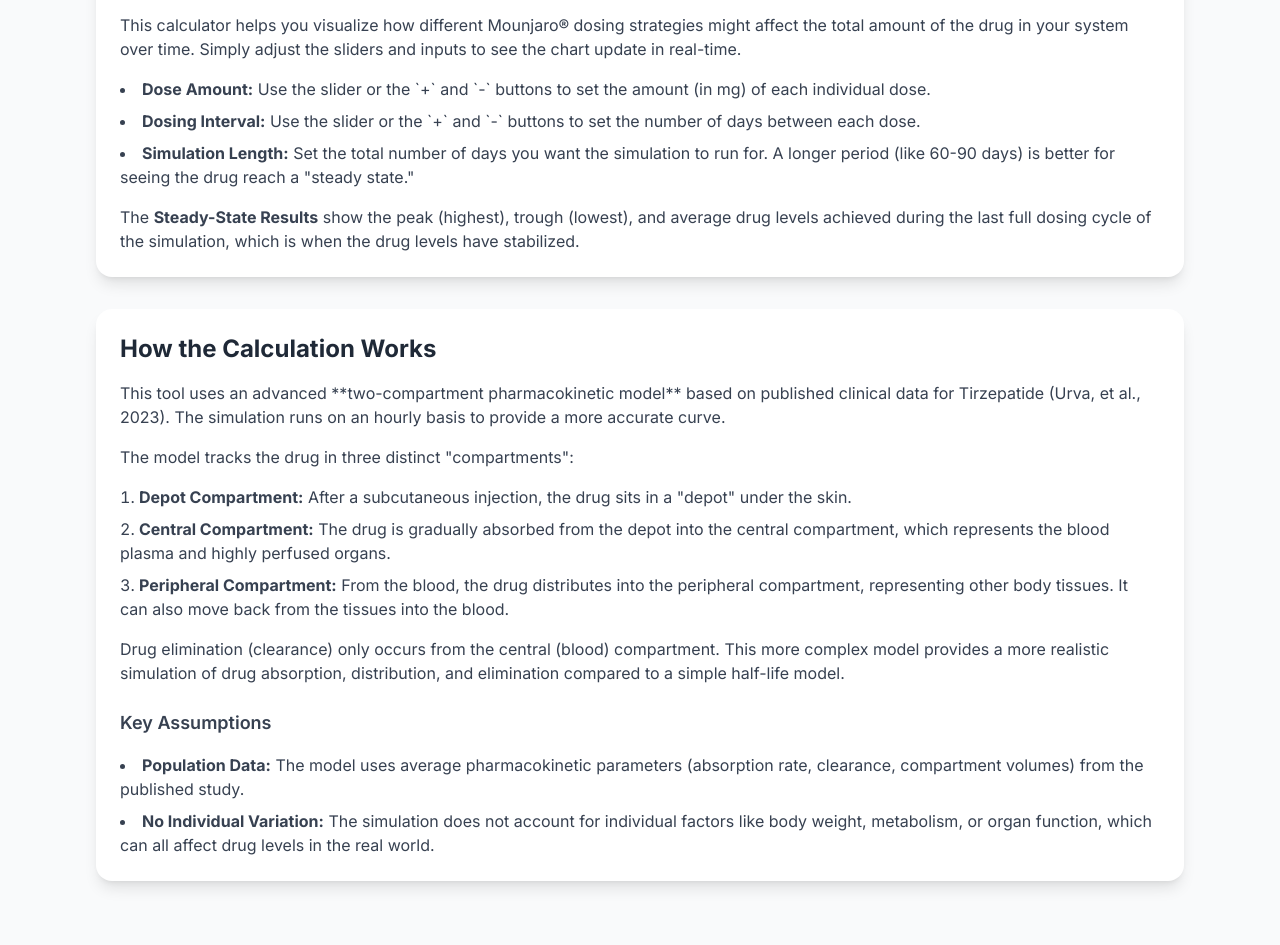
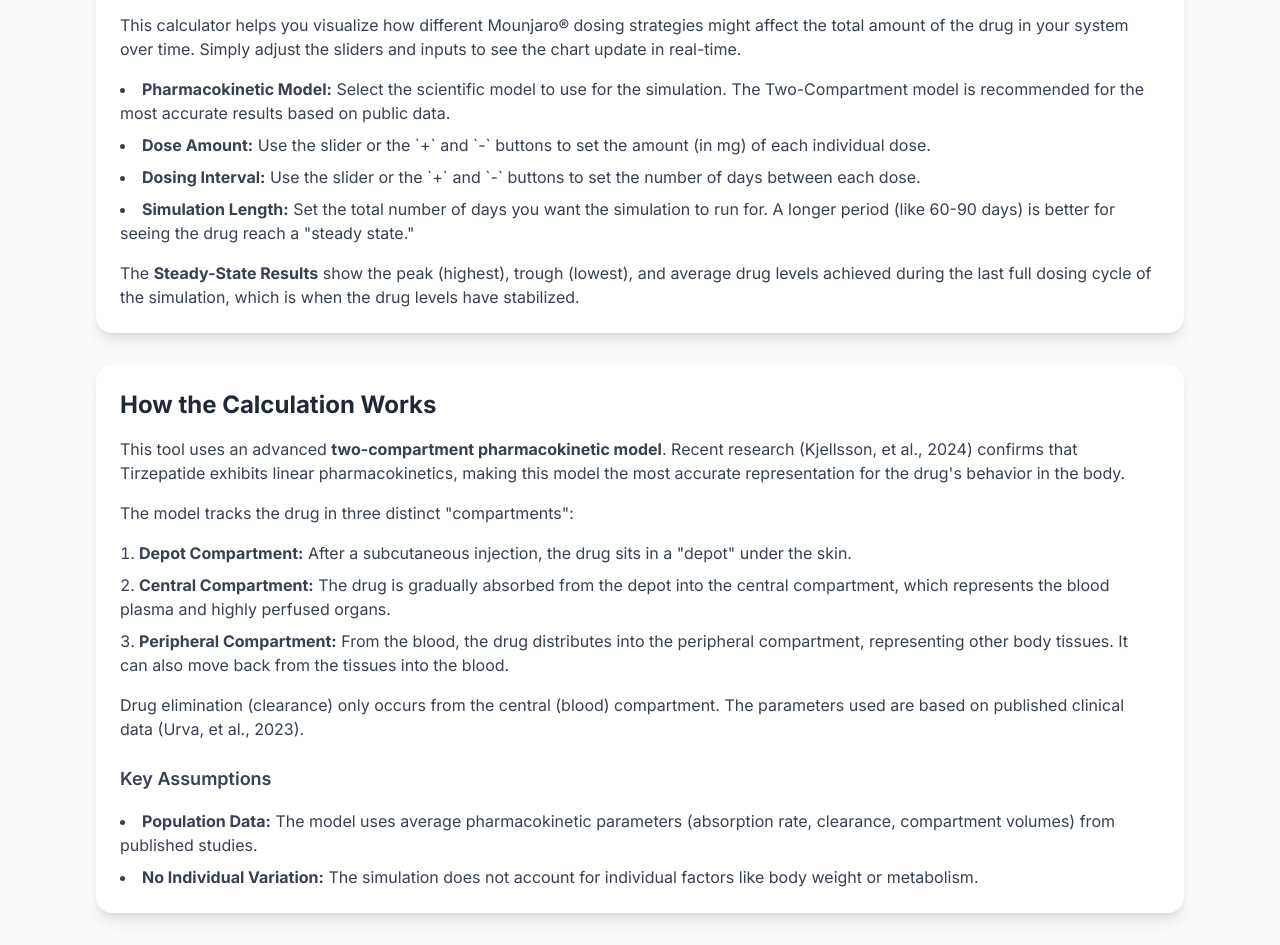
Before and after one commit to angryowlltd/mounjaro-steady-state-calculator, a plain HTML site: page index.html in a window 1280 px wide. Shown: the part 905-1850 px from the top of the page. Before the commit the page ends 1818 px from the top, so only its background shows below. Drawn offline with nearby package versions, Linux system fonts and the light colour scheme.

Commit message:
Update to allow selecting the model

```diff
--- a/index.html
+++ b/index.html
@@ -105,6 +105,13 @@
                 <h2 class="text-xl font-bold mb-4 border-b pb-2">Simulation Controls</h2>
                 <div id="calculator-controls" class="space-y-6">
                     <div>
+                        <label for="model-selector" class="block text-sm font-medium text-gray-700">Pharmacokinetic Model</label>
+                        <select id="model-selector" class="mt-1 block w-full rounded-md border-gray-300 shadow-sm focus:border-indigo-500 focus:ring-indigo-500 sm:text-sm p-2">
+                            <option value="2-comp">Two-Compartment (Accurate)</option>
+                            <option value="1-comp">One-Compartment (Simple)</option>
+                        </select>
+                    </div>
+                    <div>
                         <label for="dose-amount" class="block text-sm font-medium text-gray-700">Dose Amount: <span id="dose-amount-value" class="font-bold">2.5 mg</span></label>
                         <div class="flex items-center space-x-2 mt-2">
                             <button id="dose-dec" class="px-3 py-1 bg-gray-200 text-gray-700 rounded-md hover:bg-gray-300">-</button>
@@ -124,10 +131,6 @@
                         <label for="simulation-days" class="block text-sm font-medium text-gray-700">Simulation Length (days)</label>
                         <input type="number" id="simulation-days" value="60" step="1" min="30" class="mt-1 block w-full rounded-md border-gray-300 shadow-sm focus:border-indigo-500 focus:ring-indigo-500 sm:text-sm p-2">
                     </div>
-                    <div class="text-xs text-gray-500 pt-2 border-t">
-                        <p><strong>Model:</strong> 2-Compartment PK</p>
-                        <p>Parameters based on clinical trial data for Tirzepatide.</p>
-                    </div>
                 </div>
             </div>
 
@@ -140,6 +143,7 @@
                 <div class="space-y-4 text-gray-700">
                     <p>This calculator helps you visualize how different Mounjaro® dosing strategies might affect the total amount of the drug in your system over time. Simply adjust the sliders and inputs to see the chart update in real-time.</p>
                     <ul class="list-disc list-inside space-y-2">
+                        <li><strong>Pharmacokinetic Model:</strong> Select the scientific model to use for the simulation. The Two-Compartment model is recommended for the most accurate results based on public data.</li>
                         <li><strong>Dose Amount:</strong> Use the slider or the `+` and `-` buttons to set the amount (in mg) of each individual dose.</li>
                         <li><strong>Dosing Interval:</strong> Use the slider or the `+` and `-` buttons to set the number of days between each dose.</li>
                         <li><strong>Simulation Length:</strong> Set the total number of days you want the simulation to run for. A longer period (like 60-90 days) is better for seeing the drug reach a "steady state."</li>
@@ -150,20 +154,8 @@
 
             <div class="bg-white p-6 rounded-2xl shadow-lg">
                 <h2 class="text-2xl font-bold mb-4 text-gray-800">How the Calculation Works</h2>
-                <div class="space-y-4 text-gray-700">
-                    <p>This tool uses an advanced **two-compartment pharmacokinetic model** based on published clinical data for Tirzepatide (Urva, et al., 2023). The simulation runs on an hourly basis to provide a more accurate curve.</p>
-                    <p>The model tracks the drug in three distinct "compartments":</p>
-                    <ol class="list-decimal list-inside space-y-2">
-                        <li><strong>Depot Compartment:</strong> After a subcutaneous injection, the drug sits in a "depot" under the skin.</li>
-                        <li><strong>Central Compartment:</strong> The drug is gradually absorbed from the depot into the central compartment, which represents the blood plasma and highly perfused organs.</li>
-                        <li><strong>Peripheral Compartment:</strong> From the blood, the drug distributes into the peripheral compartment, representing other body tissues. It can also move back from the tissues into the blood.</li>
-                    </ol>
-                    <p>Drug elimination (clearance) only occurs from the central (blood) compartment. This more complex model provides a more realistic simulation of drug absorption, distribution, and elimination compared to a simple half-life model.</p>
-                    <h3 class="text-lg font-semibold pt-2">Key Assumptions</h3>
-                    <ul class="list-disc list-inside space-y-2">
-                        <li><strong>Population Data:</strong> The model uses average pharmacokinetic parameters (absorption rate, clearance, compartment volumes) from the published study.</li>
-                        <li><strong>No Individual Variation:</strong> The simulation does not account for individual factors like body weight, metabolism, or organ function, which can all affect drug levels in the real world.</li>
-                    </ul>
+                <div id="explanation-content" class="space-y-4 text-gray-700">
+                    <!-- Content will be dynamically inserted here by JavaScript -->
                 </div>
             </div>
         </div>
@@ -172,6 +164,7 @@
 
     <script>
         // --- DOM Element References ---
+        const modelSelector = document.getElementById('model-selector');
         const doseAmountSlider = document.getElementById('dose-amount');
         const doseIntervalSlider = document.getElementById('dose-interval');
         const simulationDaysInput = document.getElementById('simulation-days');
@@ -191,87 +184,140 @@
         const ctx = document.getElementById('concentration-chart').getContext('2d');
         let concentrationChart;
 
+        // --- Model Explanations ---
+        const explanations = {
+            "1-comp": `
+                <p>This tool uses a simple <strong>one-compartment model</strong>. The simulation runs on a daily basis.</p>
+                <p>The model tracks the drug in two places:</p>
+                <ol class="list-decimal list-inside space-y-2">
+                    <li><strong>Depot:</strong> After injection, the drug sits in a depot under the skin and is slowly absorbed.</li>
+                    <li><strong>System:</strong> The drug is absorbed into the "system," which represents the entire body as a single unit. The drug is then eliminated from this system based on its half-life.</li>
+                </ol>
+                <h3 class="text-lg font-semibold pt-2">Key Assumptions</h3>
+                <ul class="list-disc list-inside space-y-2">
+                    <li><strong>Fixed Half-Life:</strong> The elimination half-life is fixed at 5 days.</li>
+                    <li><strong>Fixed Absorption Rate:</strong> The model assumes about 50% of the drug in the depot is absorbed each day.</li>
+                    <li><strong>Single Compartment:</strong> The body is treated as one uniform container. This model does not distinguish between blood and other body tissues.</li>
+                </ul>`,
+            "2-comp": `
+                <p>This tool uses an advanced <strong>two-compartment pharmacokinetic model</strong>. Recent research (Kjellsson, et al., 2024) confirms that Tirzepatide exhibits linear pharmacokinetics, making this model the most accurate representation for the drug's behavior in the body.</p>
+                <p>The model tracks the drug in three distinct "compartments":</p>
+                <ol class="list-decimal list-inside space-y-2">
+                    <li><strong>Depot Compartment:</strong> After a subcutaneous injection, the drug sits in a "depot" under the skin.</li>
+                    <li><strong>Central Compartment:</strong> The drug is gradually absorbed from the depot into the central compartment, which represents the blood plasma and highly perfused organs.</li>
+                    <li><strong>Peripheral Compartment:</strong> From the blood, the drug distributes into the peripheral compartment, representing other body tissues. It can also move back from the tissues into the blood.</li>
+                </ol>
+                <p>Drug elimination (clearance) only occurs from the central (blood) compartment. The parameters used are based on published clinical data (Urva, et al., 2023).</p>
+                <h3 class="text-lg font-semibold pt-2">Key Assumptions</h3>
+                <ul class="list-disc list-inside space-y-2">
+                    <li><strong>Population Data:</strong> The model uses average pharmacokinetic parameters (absorption rate, clearance, compartment volumes) from published studies.</li>
+                    <li><strong>No Individual Variation:</strong> The simulation does not account for individual factors like body weight or metabolism.</li>
+                </ul>`
+        };
+
         // --- Main Calculation Logic ---
         function runSimulation() {
-            // Get inputs from controls
+            const model = modelSelector.value;
+            switch(model) {
+                case '1-comp':
+                    runOneCompartmentSim();
+                    break;
+                case '2-comp':
+                    runTwoCompartmentSim();
+                    break;
+            }
+            updateExplanation();
+        }
+
+        function getCommonInputs() {
             const doseAmount = parseFloat(doseAmountSlider.value);
             const doseIntervalDays = parseInt(doseIntervalSlider.value);
             const simulationDays = parseInt(simulationDaysInput.value);
+            if (isNaN(doseAmount) || isNaN(doseIntervalDays) || isNaN(simulationDays) || doseAmount <= 0 || doseIntervalDays <= 0 || simulationDays <= 0) {
+                return null;
+            }
+            return { doseAmount, doseIntervalDays, simulationDays };
+        }
 
-            // --- Two-Compartment Model Parameters for Tirzepatide ---
-            // Source: Urva, S., O'Farrell, C., et al. (2023). Population pharmacokinetics of the GIP/GLP‐1 receptor agonist tirzepatide.
-            // CPT: Pharmacometrics & Systems Pharmacology, 12(6), 835-846. DOI: 10.1002/psp4.13099
-            const ka = 0.0374; // Absorption rate constant (per hour)
-            const CL = 0.0636; // Apparent clearance (L/hour)
-            const Vc = 5.77;   // Apparent volume of central compartment (L)
-            const Q = 0.0475;  // Apparent inter-compartmental clearance (L/hour)
-            const Vp = 3.95;   // Apparent volume of peripheral compartment (L)
+        function runOneCompartmentSim() {
+            const inputs = getCommonInputs();
+            if (!inputs) return;
+            const { doseAmount, doseIntervalDays, simulationDays } = inputs;
 
-            // Validate inputs
-            if (isNaN(doseAmount) || isNaN(doseIntervalDays) || isNaN(simulationDays) || doseAmount <= 0 || doseIntervalDays <= 0 || simulationDays <= 0) {
-                return;
+            const eliminationHalfLife = 5;
+            const dailyAbsorptionFraction = 0.5;
+            const dailyDecayFactor = Math.pow(0.5, 1 / eliminationHalfLife);
+
+            let depotMass = 0;
+            let systemMass = 0;
+            const systemMassData = [];
+            const labels = [];
+
+            for (let day = 0; day <= simulationDays; day++) {
+                labels.push(`Day ${day}`);
+                systemMassData.push(systemMass);
+
+                if (day % doseIntervalDays === 0) {
+                    depotMass += doseAmount;
+                }
+                const absorbedAmount = depotMass * dailyAbsorptionFraction;
+                depotMass -= absorbedAmount;
+                systemMass += absorbedAmount;
+                systemMass *= dailyDecayFactor;
             }
+            finalizeSimulation(systemMassData, labels, simulationDays, doseIntervalDays);
+        }
 
-            let depotMass = 0;      // mg
-            let centralMass = 0;    // mg
-            let peripheralMass = 0; // mg
+        function runTwoCompartmentSim() {
+            const inputs = getCommonInputs();
+            if (!inputs) return;
+            const { doseAmount, doseIntervalDays, simulationDays } = inputs;
 
+            const ka = 0.0374, CL = 0.0636, Vc = 5.77, Q = 0.0475, Vp = 3.95;
+
+            let depotMass = 0, centralMass = 0, peripheralMass = 0;
             const totalHours = simulationDays * 24;
             const doseIntervalHours = doseIntervalDays * 24;
-
             const dailySystemMassData = [];
             const labels = [];
 
-            // --- Hourly Simulation Loop ---
             for (let hour = 0; hour <= totalHours; hour++) {
-                // On the first hour of a day, record the data for the chart
                 if (hour % 24 === 0) {
                     labels.push(`Day ${hour / 24}`);
                     dailySystemMassData.push(centralMass + peripheralMass);
                 }
-
-                // Add new dose to the depot on dosing hours
-                if (hour > 0 && hour % doseIntervalHours === 0) {
+                if (hour % doseIntervalHours === 0) {
                     depotMass += doseAmount;
                 }
-                 if (hour === 0) { // First dose
-                    depotMass += doseAmount;
-                }
-
-                // Calculate mass transfer for this hour
                 const absorptionAmount = depotMass * ka;
                 const eliminationAmount = (centralMass / Vc) * CL;
                 const transferToPeripheral = (centralMass / Vc) * Q;
                 const transferToCentral = (peripheralMass / Vp) * Q;
 
-                // Update compartment masses
                 depotMass -= absorptionAmount;
                 centralMass += absorptionAmount - eliminationAmount - transferToPeripheral + transferToCentral;
                 peripheralMass += transferToPeripheral - transferToCentral;
 
-                // Ensure masses don't go below zero due to floating point math
                 if (depotMass < 0) depotMass = 0;
                 if (centralMass < 0) centralMass = 0;
                 if (peripheralMass < 0) peripheralMass = 0;
             }
+            finalizeSimulation(dailySystemMassData, labels, simulationDays, doseIntervalDays);
+        }
 
-            // --- Calculate Steady-State Metrics from daily data ---
+        function finalizeSimulation(data, labels, simulationDays, doseIntervalDays) {
             const lastDoseDay = Math.floor((simulationDays - 1) / doseIntervalDays) * doseIntervalDays;
-
             if (lastDoseDay > doseIntervalDays) {
                 const steadyStateStartIndex = lastDoseDay - doseIntervalDays;
-                const lastFullCycleData = dailySystemMassData.slice(steadyStateStartIndex, lastDoseDay + 1);
-
+                const lastFullCycleData = data.slice(steadyStateStartIndex, lastDoseDay + 1);
                 const peak = Math.max(...lastFullCycleData);
                 const trough = Math.min(...lastFullCycleData);
                 const average = lastFullCycleData.reduce((a, b) => a + b, 0) / lastFullCycleData.length;
-
                 updateResults(peak, trough, average);
             } else {
-                 updateResults(0, 0, 0);
+                updateResults(0, 0, 0);
             }
-
-            updateChart(labels, dailySystemMassData);
+            updateChart(labels, data);
         }
 
         // --- Update UI Elements ---
@@ -303,33 +349,9 @@
                 options: {
                     responsive: true,
                     maintainAspectRatio: true,
-                    scales: {
-                        y: {
-                            beginAtZero: true,
-                            title: {
-                                display: true,
-                                text: 'Total Drug in System (mg)'
-                            }
-                        },
-                        x: {
-                            title: {
-                                display: true,
-                                text: 'Time (Days)'
-                            }
-                        }
-                    },
-                    plugins: {
-                        tooltip: {
-                            mode: 'index',
-                            intersect: false,
-                        },
-                        legend: {
-                            display: false
-                        }
-                    },
-                    animation: {
-                        duration: 0
-                    }
+                    scales: { y: { beginAtZero: true, title: { display: true, text: 'Total Drug in System (mg)' } }, x: { title: { display: true, text: 'Time (Days)' } } },
+                    plugins: { tooltip: { mode: 'index', intersect: false }, legend: { display: false } },
+                    animation: { duration: 0 }
                 }
             });
         }
@@ -339,57 +361,42 @@
             doseIntervalValueEl.textContent = `${doseIntervalSlider.value} days`;
         }
 
+        function updateExplanation() {
+            const model = modelSelector.value;
+            document.getElementById('explanation-content').innerHTML = explanations[model];
+        }
+
         // --- Event Listeners and Persistence ---
-        function handleSliderChange() {
+        function handleControlChange() {
             updateSliderLabels();
-            // Save to session storage
+            sessionStorage.setItem('mounjaroModel', modelSelector.value);
             sessionStorage.setItem('mounjaroDose', doseAmountSlider.value);
             sessionStorage.setItem('mounjaroInterval', doseIntervalSlider.value);
+            sessionStorage.setItem('mounjaroSimDays', simulationDaysInput.value);
             runSimulation();
         }
 
-        function handleInputChange() {
-             sessionStorage.setItem('mounjaroSimDays', simulationDaysInput.value);
-             runSimulation();
-        }
+        modelSelector.addEventListener('change', handleControlChange);
+        doseAmountSlider.addEventListener('input', handleControlChange);
+        doseIntervalSlider.addEventListener('input', handleControlChange);
+        simulationDaysInput.addEventListener('change', handleControlChange);
 
-        doseAmountSlider.addEventListener('input', handleSliderChange);
-        doseIntervalSlider.addEventListener('input', handleSliderChange);
-        simulationDaysInput.addEventListener('change', handleInputChange);
-
-        doseIncBtn.addEventListener('click', () => {
-            doseAmountSlider.stepUp();
-            handleSliderChange();
-        });
-        doseDecBtn.addEventListener('click', () => {
-            doseAmountSlider.stepDown();
-            handleSliderChange();
-        });
-        intervalIncBtn.addEventListener('click', () => {
-            doseIntervalSlider.stepUp();
-            handleSliderChange();
-        });
-        intervalDecBtn.addEventListener('click', () => {
-            doseIntervalSlider.stepDown();
-            handleSliderChange();
-        });
+        doseIncBtn.addEventListener('click', () => { doseAmountSlider.stepUp(); handleControlChange(); });
+        doseDecBtn.addEventListener('click', () => { doseAmountSlider.stepDown(); handleControlChange(); });
+        intervalIncBtn.addEventListener('click', () => { doseIntervalSlider.stepUp(); handleControlChange(); });
+        intervalDecBtn.addEventListener('click', () => { doseIntervalSlider.stepDown(); handleControlChange(); });
 
         // --- Initial Setup ---
         window.onload = () => {
-            // Load values from session storage if they exist
+            const storedModel = sessionStorage.getItem('mounjaroModel');
             const storedDose = sessionStorage.getItem('mounjaroDose');
             const storedInterval = sessionStorage.getItem('mounjaroInterval');
             const storedSimDays = sessionStorage.getItem('mounjaroSimDays');
 
-            if (storedDose) {
-                doseAmountSlider.value = storedDose;
-            }
-            if (storedInterval) {
-                doseIntervalSlider.value = storedInterval;
-            }
-            if (storedSimDays) {
-                simulationDaysInput.value = storedSimDays;
-            }
+            if (storedModel) modelSelector.value = storedModel;
+            if (storedDose) doseAmountSlider.value = storedDose;
+            if (storedInterval) doseIntervalSlider.value = storedInterval;
+            if (storedSimDays) simulationDaysInput.value = storedSimDays;
 
             updateSliderLabels();
             runSimulation();
```
